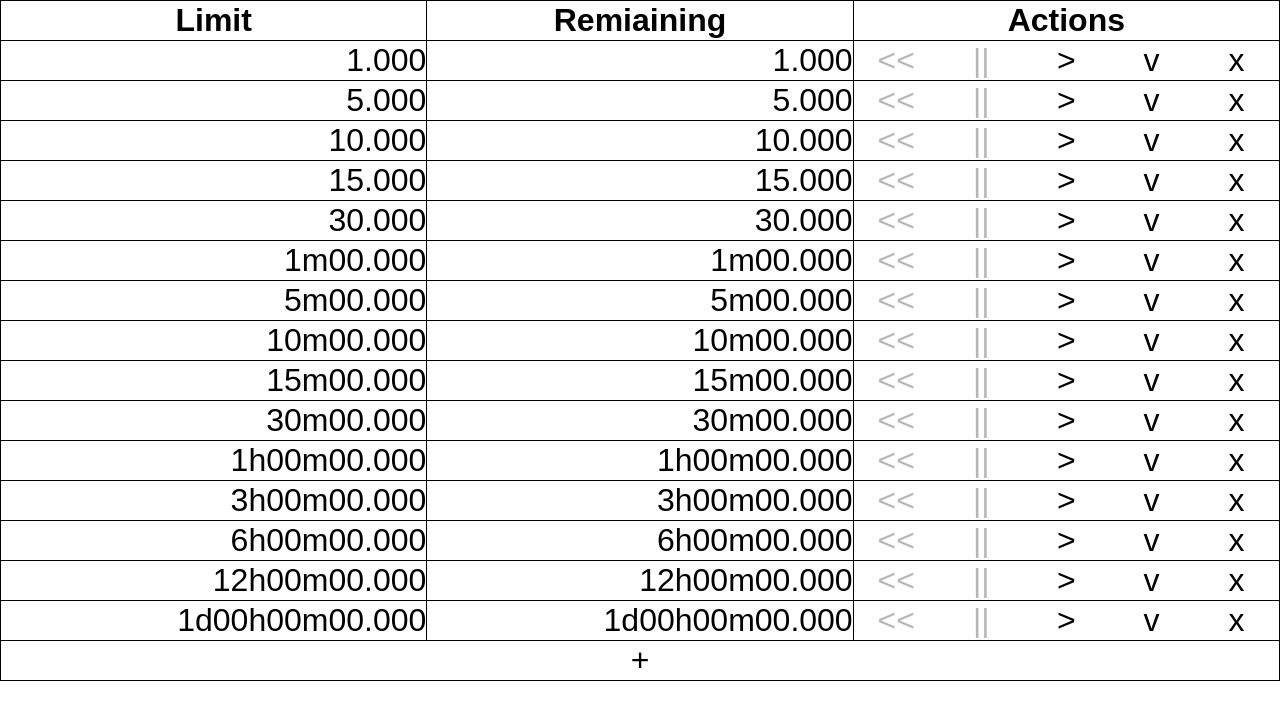
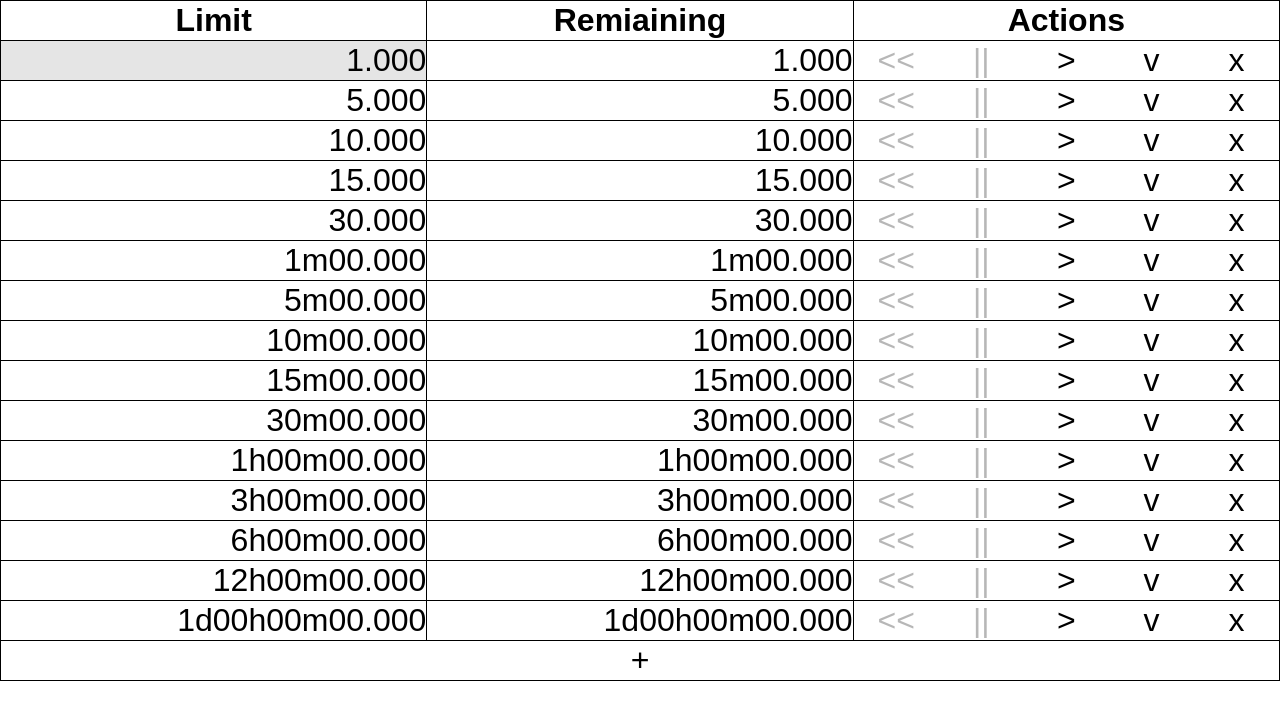
Before and after one commit to haynesgt/web-timers, a Preact app: page / in a window 1280 px wide. In both pictures the pointer is over the input 213 px from the left and 60 px from the top of the page. Shown: the top 720 px of the page. Built offline with nearby package versions, Linux system fonts and the light colour scheme.

Commit message:
fix: dim input on huver

```diff
--- a/src/index.css
+++ b/src/index.css
@@ -16,13 +16,9 @@ body, input, button {
   border: 1px solid black;
 }
 
-.timer-table tr {
-
-}
 
 .timer-table td, .timer-table th {
   width: 30%;
-  height: 0%;
   border: 1px solid black;
   position: relative;
 }
@@ -52,7 +48,7 @@ body, input, button {
   background-color: transparent;
 }
 
-.timer-table button:hover {
+.timer-table button:hover, .timer-table input:hover {
   background-color: rgba(0, 0, 0, 0.1);
 }
 
```
